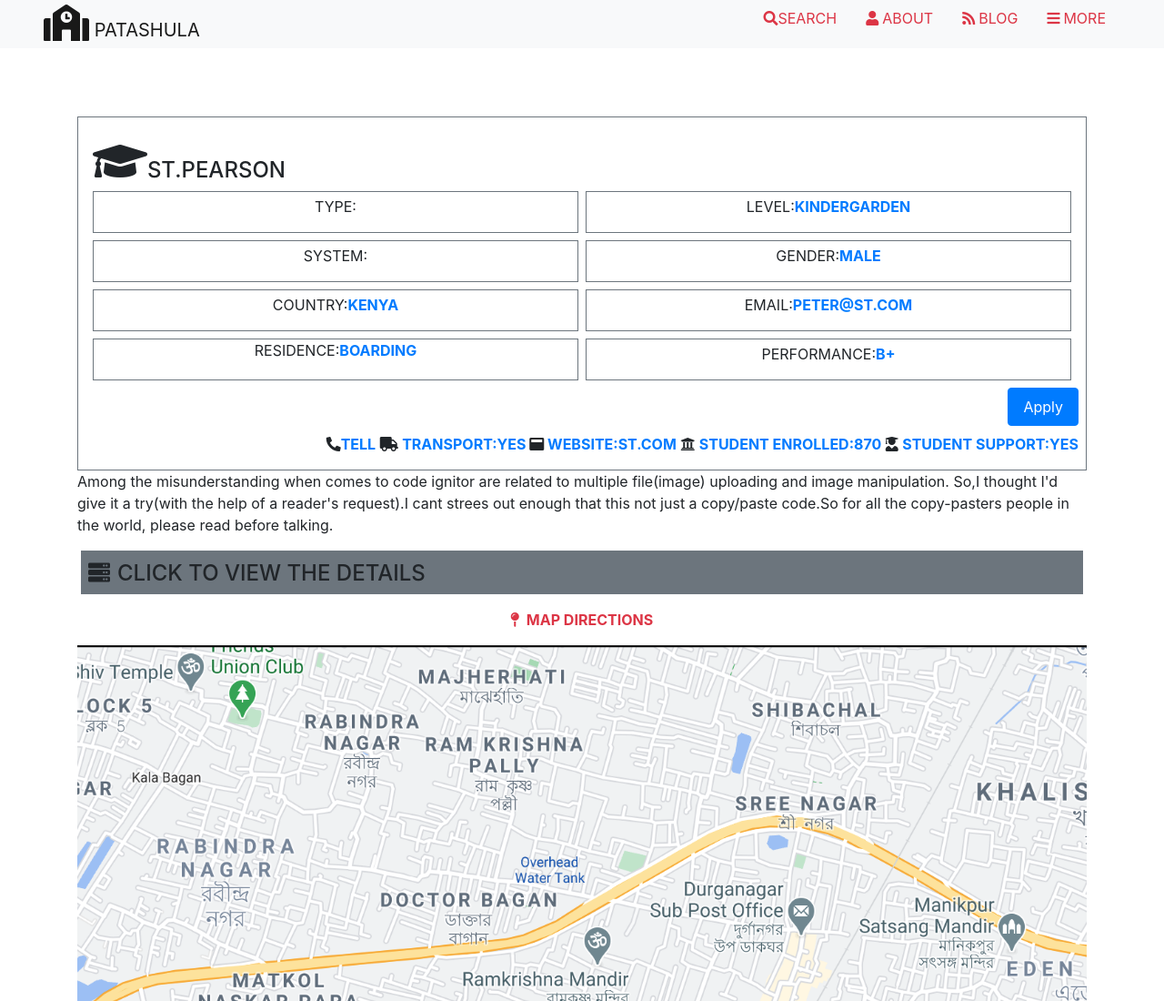
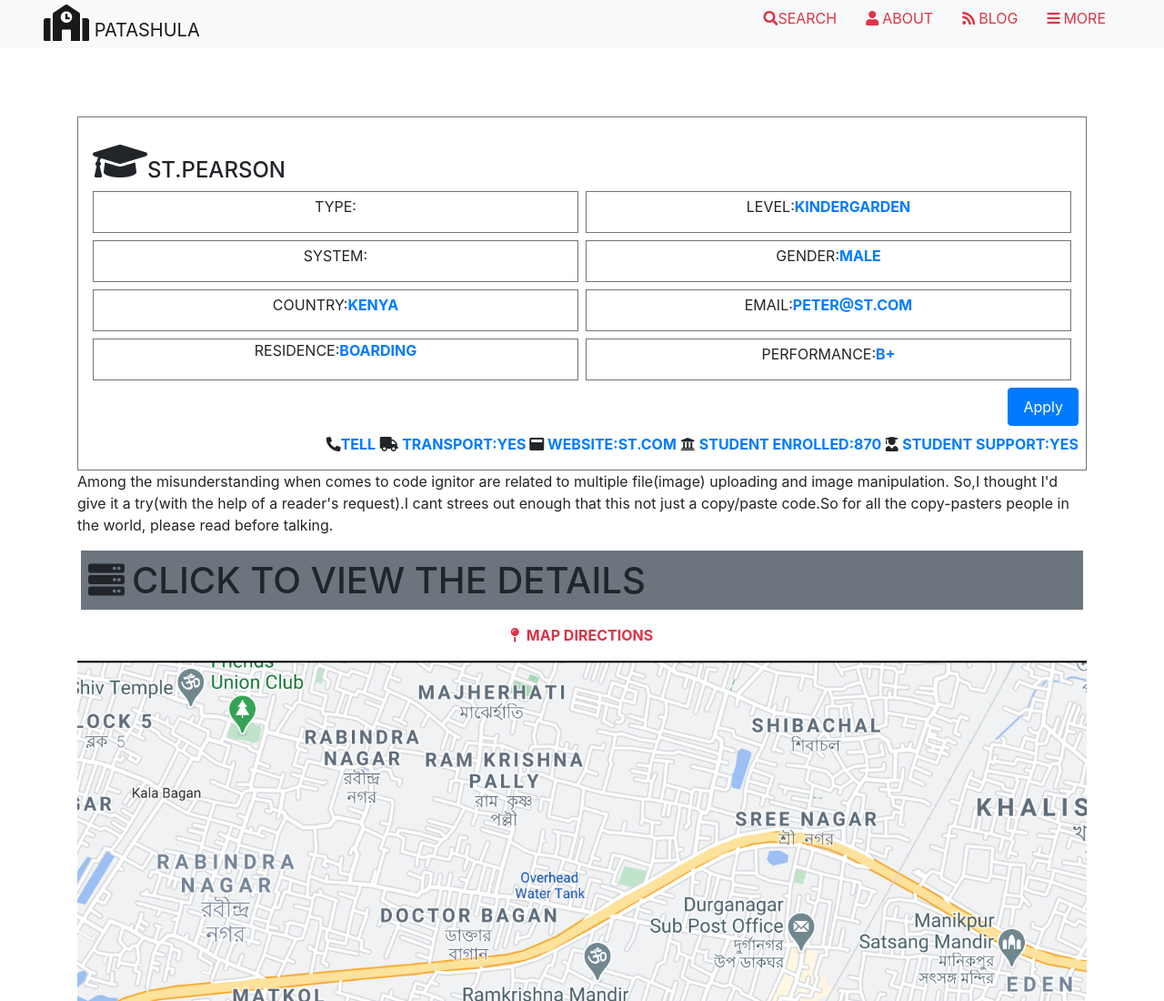
Before and after one commit to dibdas/Directory-of-Schools, a website: page about.html in a window 1280 px wide. Shown: the top 1100 px of the page at 91% size. Drawn offline with nearby package versions, Linux system fonts and the light colour scheme.

Commit message:
added h1 tag

```diff
--- a/about.html
+++ b/about.html
@@ -109,7 +109,7 @@
     </div>
 
     <div class="row bg-secondary mx-1 px-2 pt-2">
-        <h4><i class="fa fa-server pt-1 pr-2"></i>CLICK TO VIEW THE DETAILS</h4>
+        <h1><i class="fa fa-server pt-1 pr-2"></i>CLICK TO VIEW THE DETAILS</h1>
 
     </div>
     <p class="text-center my-3 text-danger font-weight-bold"><i class="fa fa-map-pin mr-2"></i>MAP DIRECTIONS</p>
```
Also changed, not shown: css/style.css (+2 -5 lines), search.html (+1 -1 lines).
